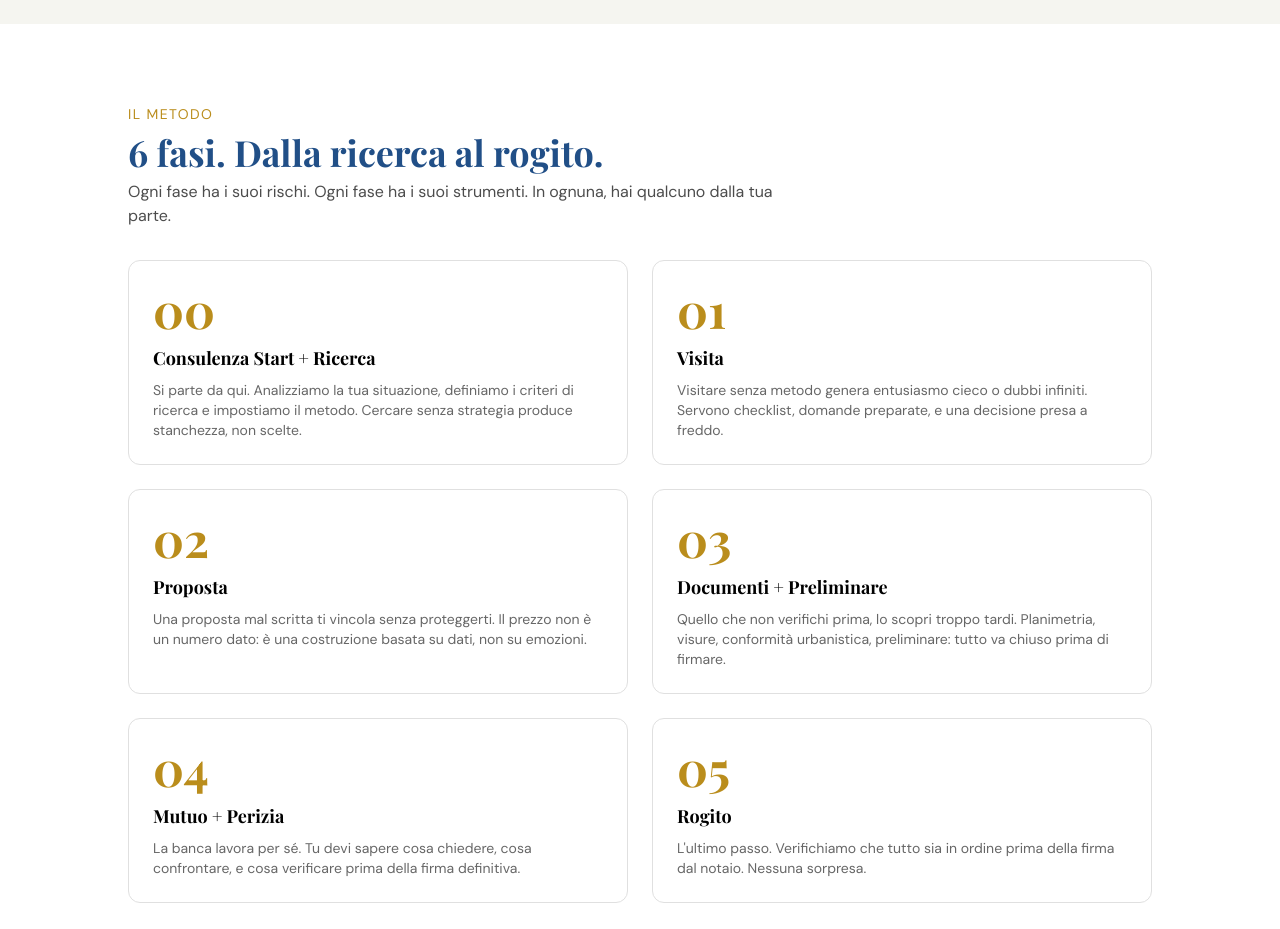
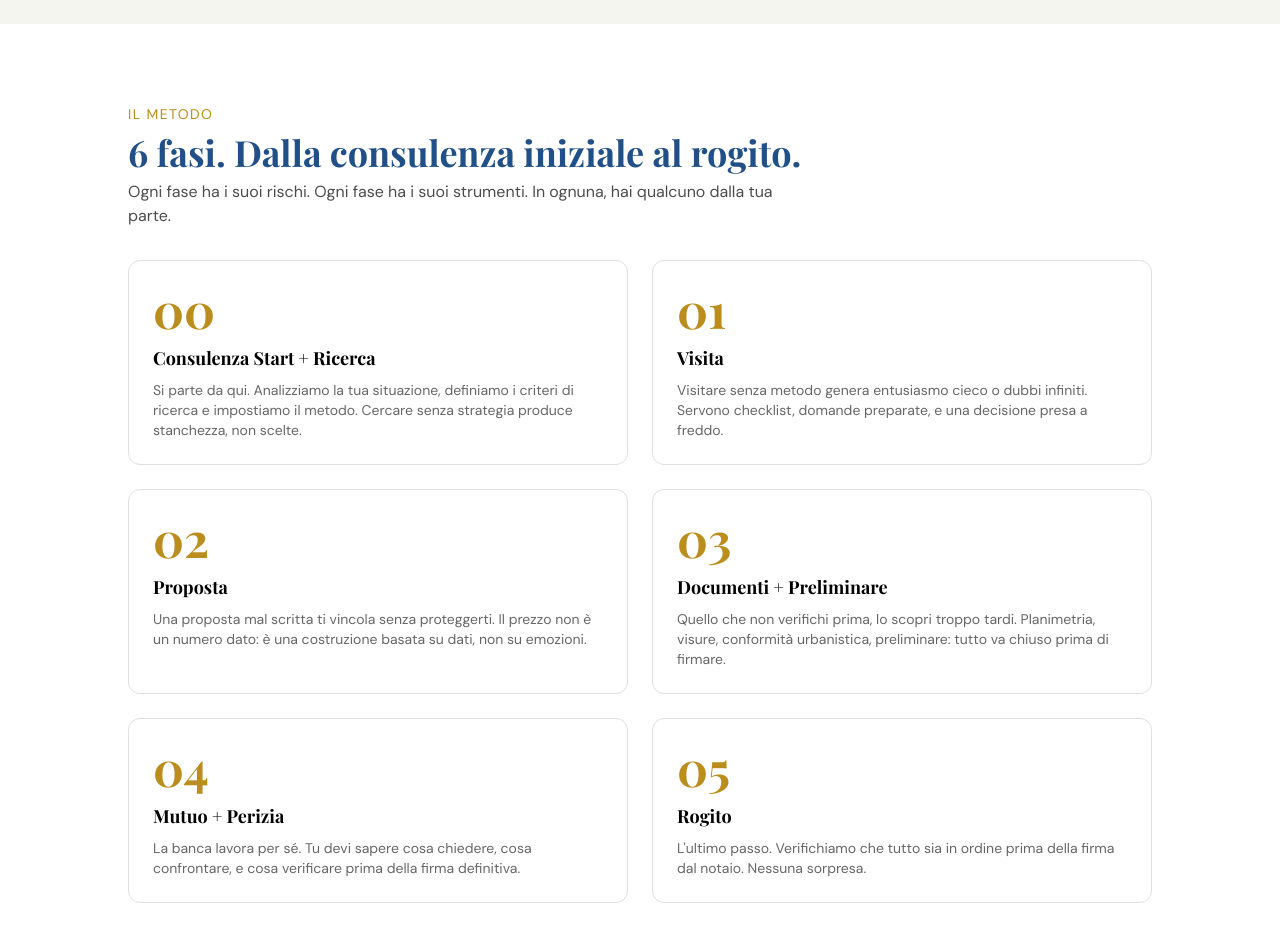
Before and after one commit to immobiliarcoach/immobiliarcoach, a React (Vite) app: page / in a window 1280 px wide. Shown: the part 1720-2649 px from the top of the page. Built offline with nearby package versions, Linux system fonts and the light colour scheme; the HTML template or start-up script is replaced by a standard one; a web font is replaced by a local one.

Commit message:
Preceding changes

```diff
--- a/src/tabs/HomeTab.tsx
+++ b/src/tabs/HomeTab.tsx
@@ -101,7 +101,7 @@ const HomeTab = ({ onNavigate }: HomeTabProps) => {
         <div className="max-w-5xl mx-auto">
           <p className="text-sm uppercase tracking-widest mb-2" style={{ color: "hsl(43 74% 42%)" }}>IL METODO</p>
           <h2 className="font-heading text-3xl md:text-4xl font-bold text-brand-navy mb-2">
-            6 fasi. Dalla ricerca al rogito.
+            6 fasi. Dalla consulenza iniziale al rogito.
           </h2>
           <p className="text-foreground/70 mb-8 max-w-2xl">
             Ogni fase ha i suoi rischi. Ogni fase ha i suoi strumenti. In ognuna, hai qualcuno dalla tua parte.
```
